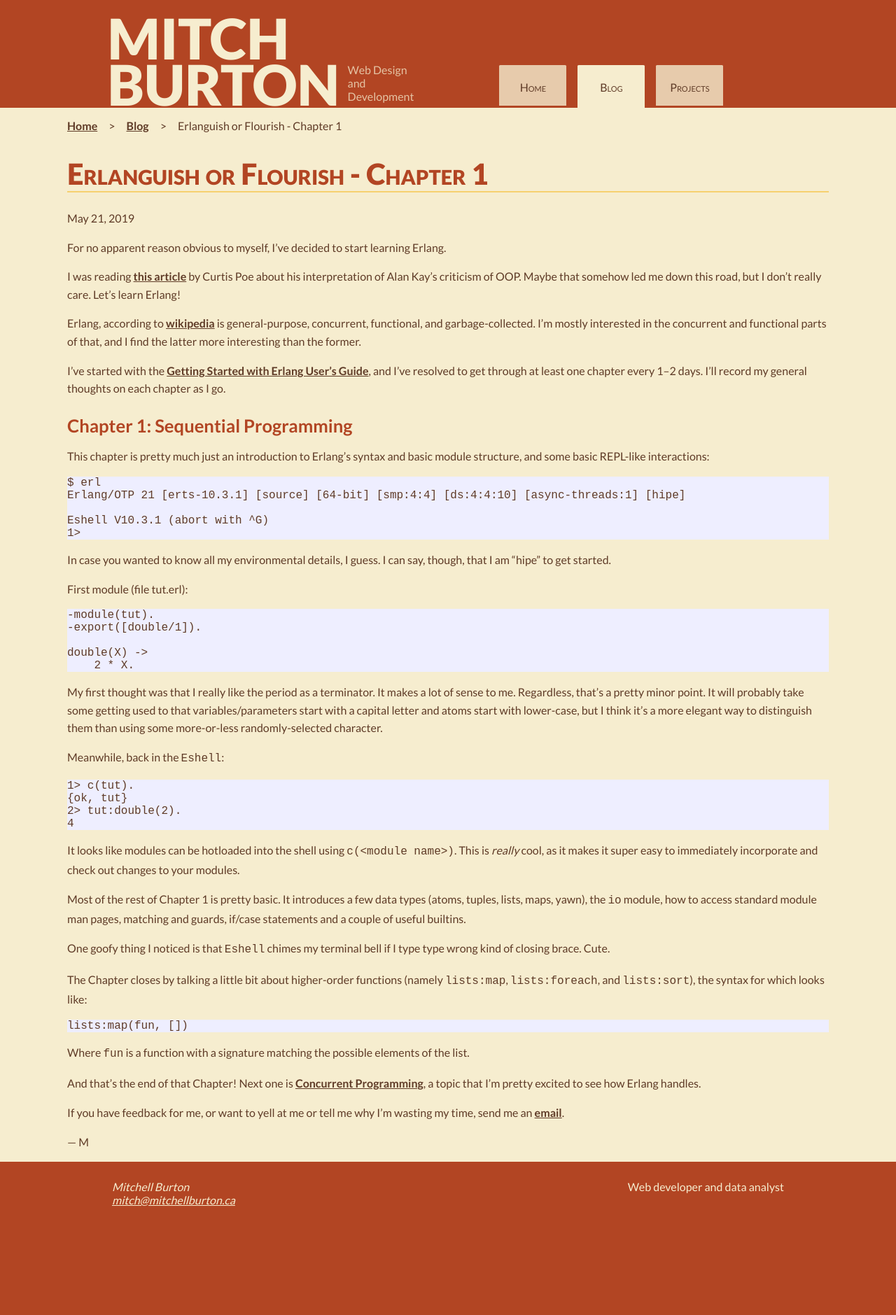
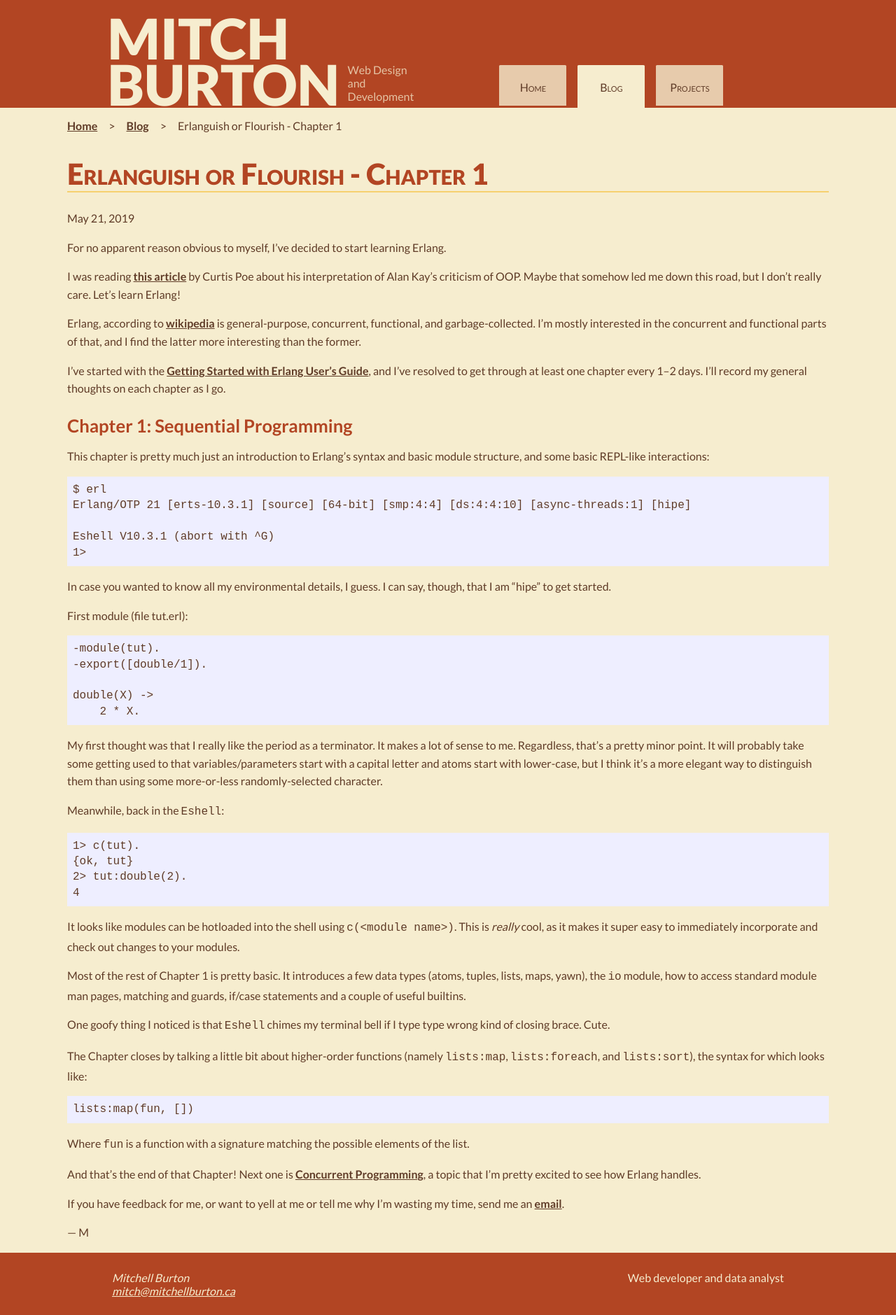
Before and after one commit to Perfect5th/perfect5th.github.io, a Jekyll site: the page built from _posts/2019-05-21-erlang-1.md, in a window 1280 px wide. Shown: the whole page at 70% size. Built offline with Jekyll 4.4.1, drawn with Linux system fonts in a browser that asks for light colours; before the commit the page ends 1749 px from its top, so only the background shows below that.

Commit message:
fix that darn overflowing pre issue finally

```diff
--- a/_sass/_layout.scss
+++ b/_sass/_layout.scss
@@ -69,6 +69,7 @@
     background-color: $linen;
     color: $darkolivegreen;
     padding-top: 0;
+    min-width: 0;
 
     h2 {
         border-bottom: 2px solid $sandybrown;
@@ -112,7 +113,9 @@
     }
 
     pre.highlight {
-        white-space: pre-wrap;
+        overflow-x: scroll;
+        line-height: 1.4;
+        padding: 0.5em;
     }
 }
 
```
